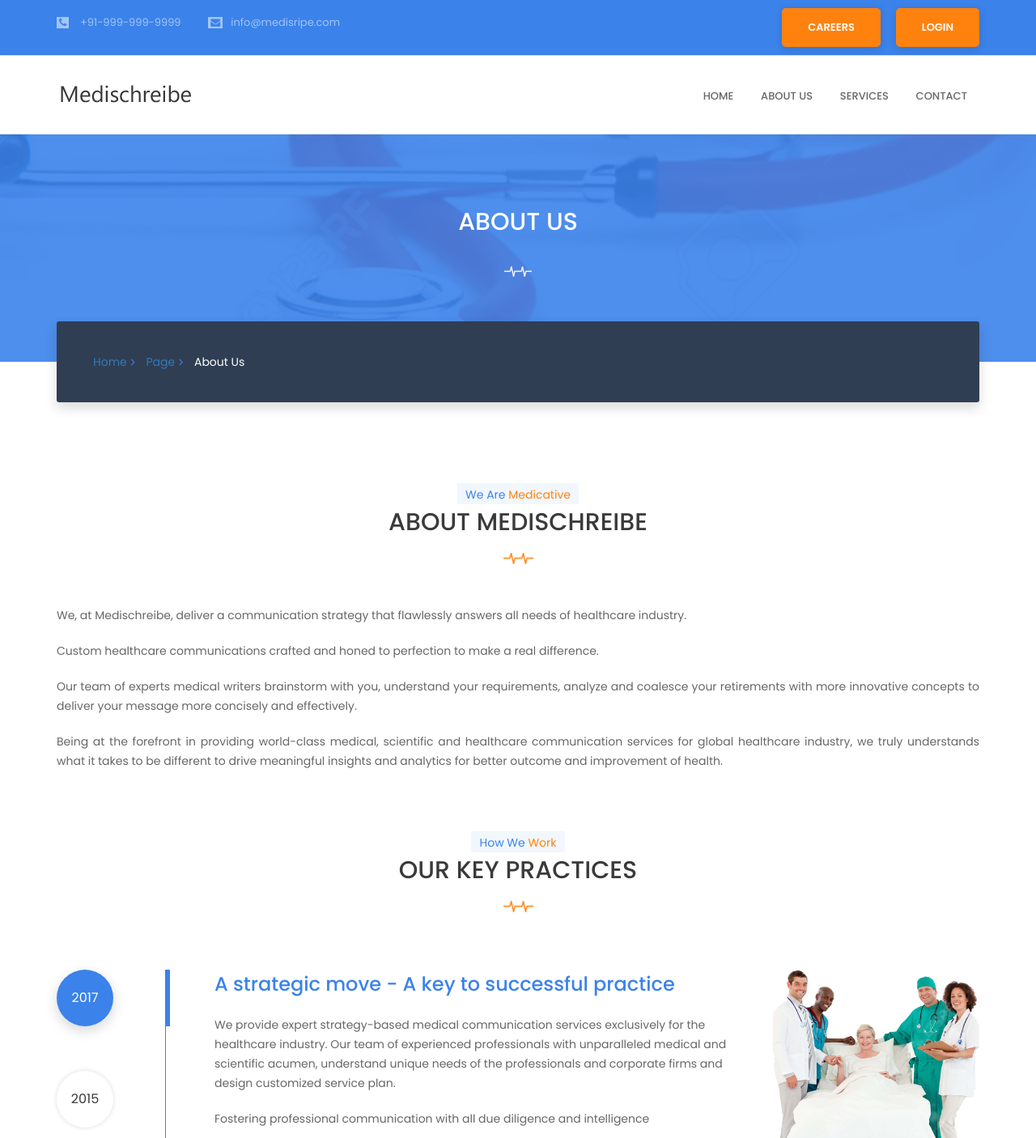
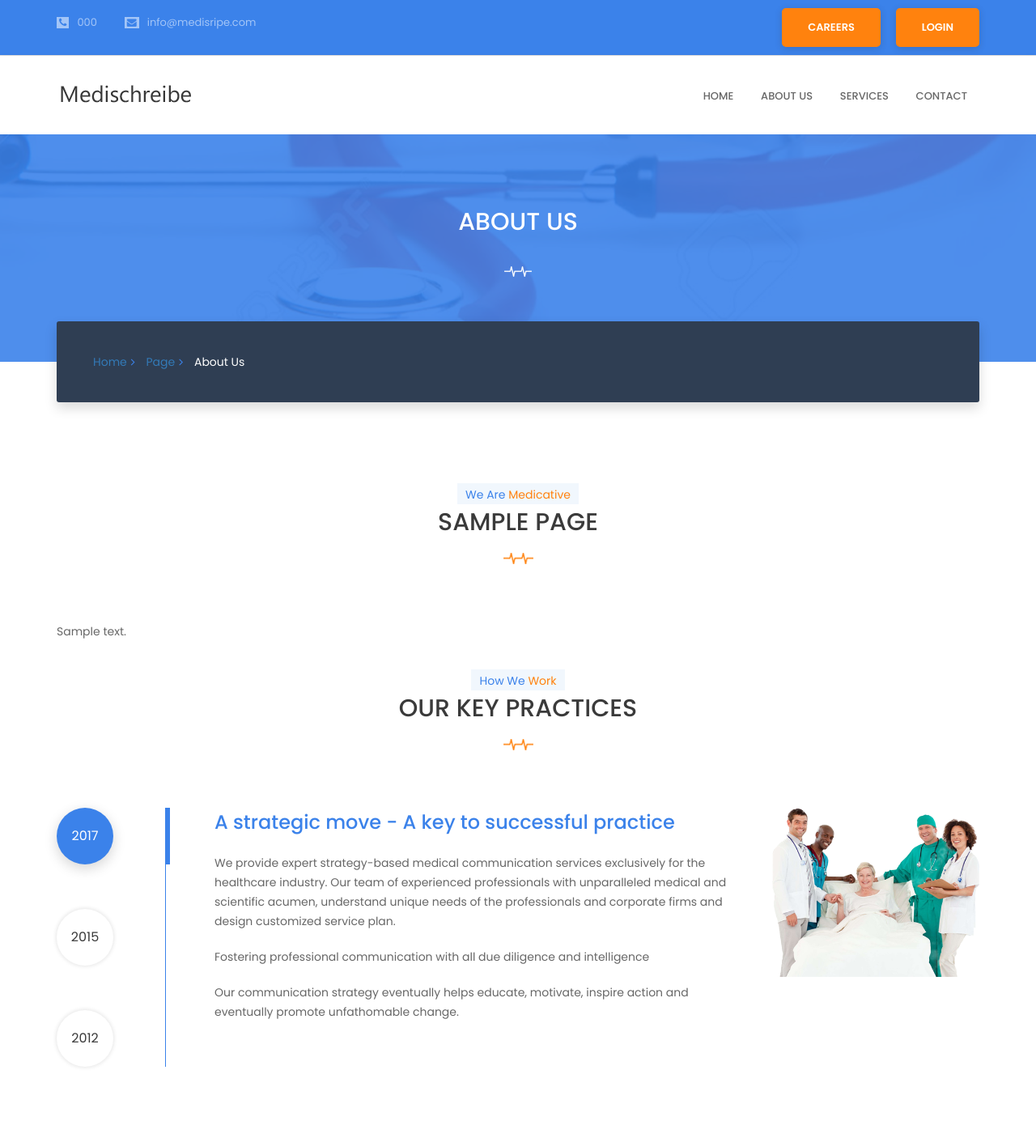
Before and after one commit to Srinivaslancius/medischreibe, a PHP site: page /medischreibe/about_us.php in a window 1280 px wide. Shown: the top 1406 px of the page at 81% size. Run offline with PHP 8.4, Linux system fonts and the light colour scheme; tables that the repository leaves empty or names only in its code hold one stand-in row (values such as "Sample post").

Commit message:
header chnages

```diff
--- a/about_us.php
+++ b/about_us.php
@@ -1,4 +1,5 @@
 <?php include_once "main_header.php"; ?>
+<?php $getAboutData = getIndividualDetails('1',"content_pages","id");  ?>
 
             <!-- Inner Page Banner Area Start Here -->
             <div class="inner-page-banner-area" style="background-image: url('img/banner/5.jpg');">
@@ -24,12 +25,9 @@
                                 <div class="about-content-details">
                                     <div class="title-area">
                                         <span class="sub-title">We Are<span> Medicative</span></span>
-                                        <h2 class="title title-bar">About Medischreibe</h2>
+                                        <h2 class="title title-bar"><?php echo $getAboutData['title']; ?></h2>
                                     </div>
-                                    <p>We, at Medischreibe, deliver a communication strategy that flawlessly answers all needs of healthcare industry. </p>
-                                    <p>Custom healthcare communications crafted and honed to perfection to make a real difference.</p>
-                                    <p>Our team of experts medical writers brainstorm with you, understand your requirements, analyze and coalesce your retirements with more innovative concepts to deliver your message more concisely and effectively. </p>
-                                    <p>Being at the forefront in providing world-class medical, scientific and healthcare communication services for global healthcare industry, we truly understands what it takes to be different to drive meaningful insights and analytics for better outcome and improvement of health. </p>
+                                    <?php echo $getAboutData['description']; ?>
                                 </div>
                             </div>
 
--- a/header.php
+++ b/header.php
@@ -5,7 +5,7 @@
                                 <div class="col-lg-6 col-md-6 col-sm-8 col-xs-12">
                                     <div class="header-top-left">
                                         <ul>
-                                            <li><i class="fa fa-phone" aria-hidden="true"></i><a href="Tel:+919999999999"> +91-999-999-9999 </a></li>
+                                            <li><i class="fa fa-phone" aria-hidden="true"></i><a href="Tel:<?php echo $getSiteSettingsData['mobile']; ?>"><?php echo $getSiteSettingsData['mobile']; ?> </a></li>
                                             <li><i class="fa fa-envelope" aria-hidden="true"></i><a href="#">info@medisripe.com</a></li>
                                         </ul>
                                     </div>
--- a/main_header.php
+++ b/main_header.php
@@ -9,7 +9,7 @@ $getSiteSettingsData = getIndividualDetails('1',"site_settings","id");
 <head>
         <meta charset="utf-8">
         <meta http-equiv="x-ua-compatible" content="ie=edge">
-        <title>Medischreibe</title>
+        <title><?php echo $getSiteSettingsData['admin_title']; ?></title>
         <meta name="description" content="">
         <meta name="viewport" content="width=device-width, initial-scale=1">
 
```
